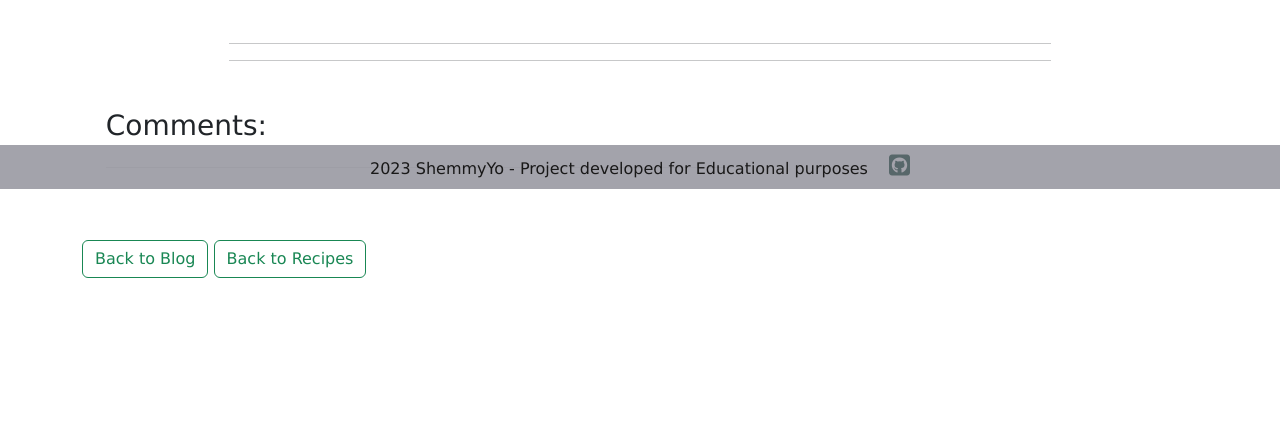
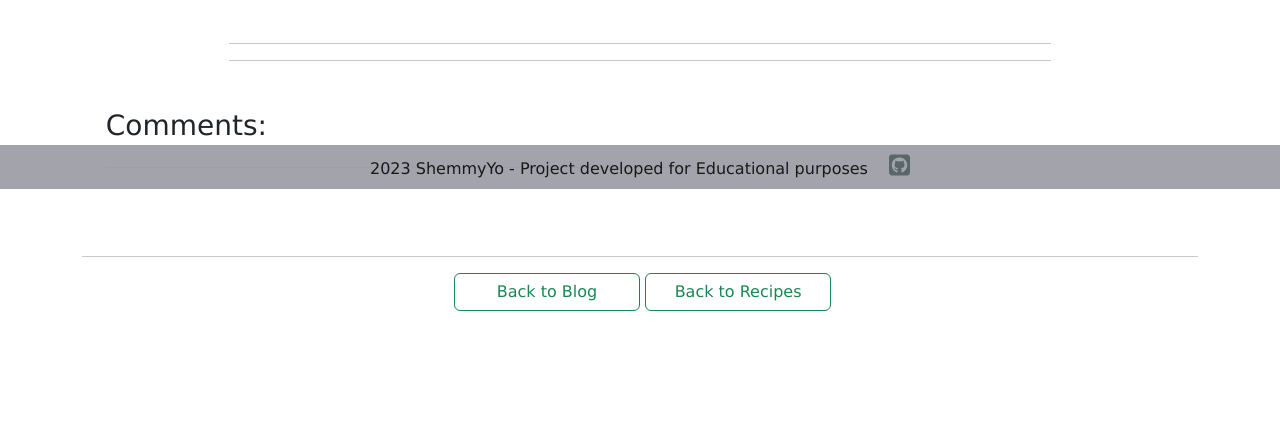
Before and after one commit to ShemmyYo/django-shemmylicious, a Django app: template templates/recipe_blog.html in a window 1280 px wide. Shown: the part 611-1042 px from the top of the page. Before the commit the page ends 889 px from the top, so only its background shows below. Run offline with Django 3.2, Linux system fonts and the light colour scheme; the template is opened without the code that fills it, so the values that code supplies are empty; some libraries are stand-ins or nearby versions.

Commit message:
styled Blog bttns

```diff
--- a/templates/recipe_blog.html
+++ b/templates/recipe_blog.html
@@ -105,7 +105,7 @@
                     <!-- Additional Options as a Superuser -->
                     {% if  user.is_superuser %}
 
-                    <a href="{% url 'comment-delete' comment.pk %}" class="btn btn-sm btn-outline-danger"><span>Delete Comment</span></a>
+                    <a href="{% url 'comment-delete' comment.pk %}" class="btn btn-sm col-12 btn-outline-danger"><span>Delete Comment</span></a>
                     {% endif %}
                 </div>
                 <hr>
@@ -130,7 +130,7 @@
                         {{ comment_form | crispy }}
                         {% csrf_token%}
                         <br>
-                        <button type="submit" class="btn d-grid gap-2 col-6 mx-auto btn-lg btn-outline-success">Submit</button>
+                        <button type="submit" class="btn d-grid gap-2 col-12 mx-auto btn-sm btn-outline-success">Submit</button>
                         <div style="height: 100px;"></div>
                     </form>
                 {% endif %}
@@ -138,9 +138,10 @@
             </div>
         </div>
     </div>
+    <hr>
     <div class="gap-2">
-        <a href="{% url 'blog' %}" class="btn btn-outline-success">Back to Blog</a>
-        <a href="{% url 'recipes' %}" class="btn btn-outline-success">Back to Recipes</a>
+        <a href="{% url 'blog' %}" class="btn col-10 offset-1 col-lg-2 offset-lg-4 btn-outline-success">Back to Blog</a>
+        <a href="{% url 'recipes' %}" class="btn col-10 offset-1 col-lg-2 offset-lg-0 btn-outline-success">Back to Recipes</a>
     </div>
 </div>
 
```
